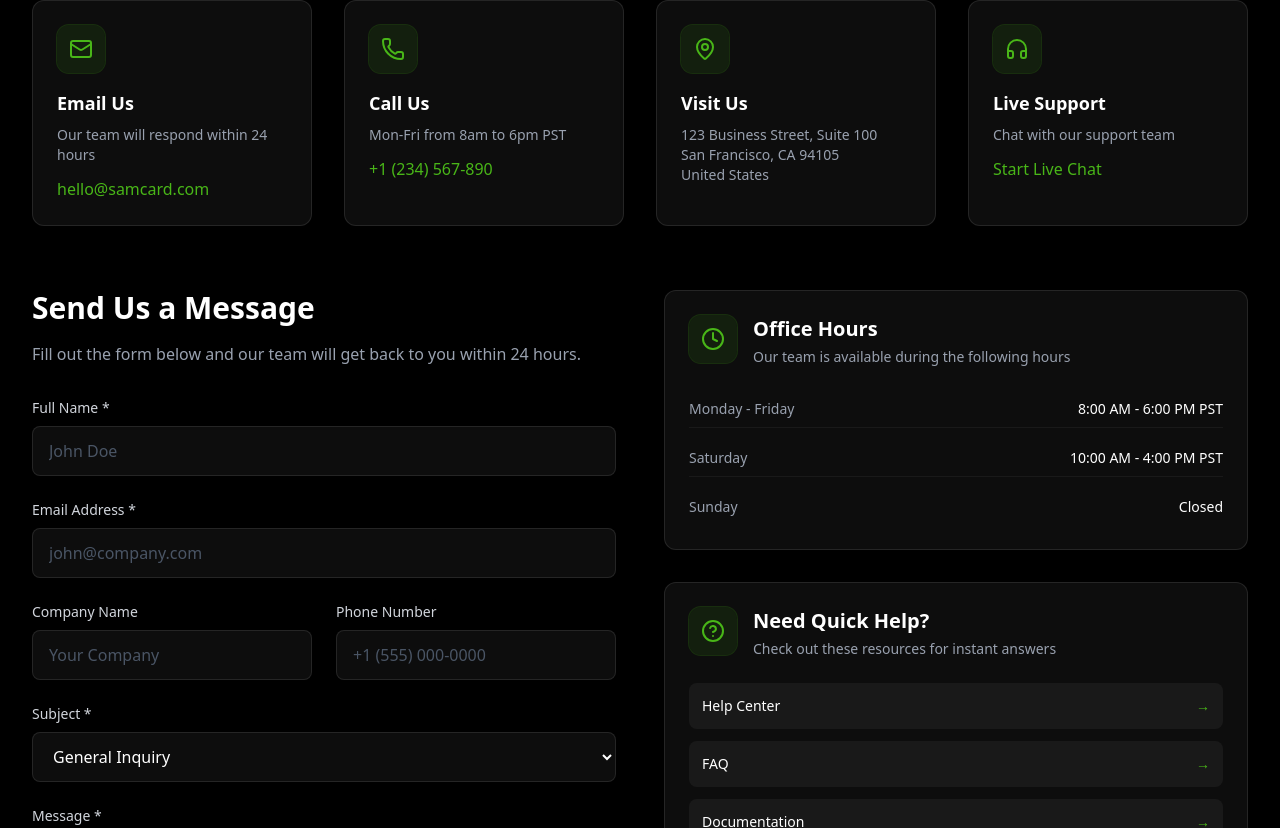
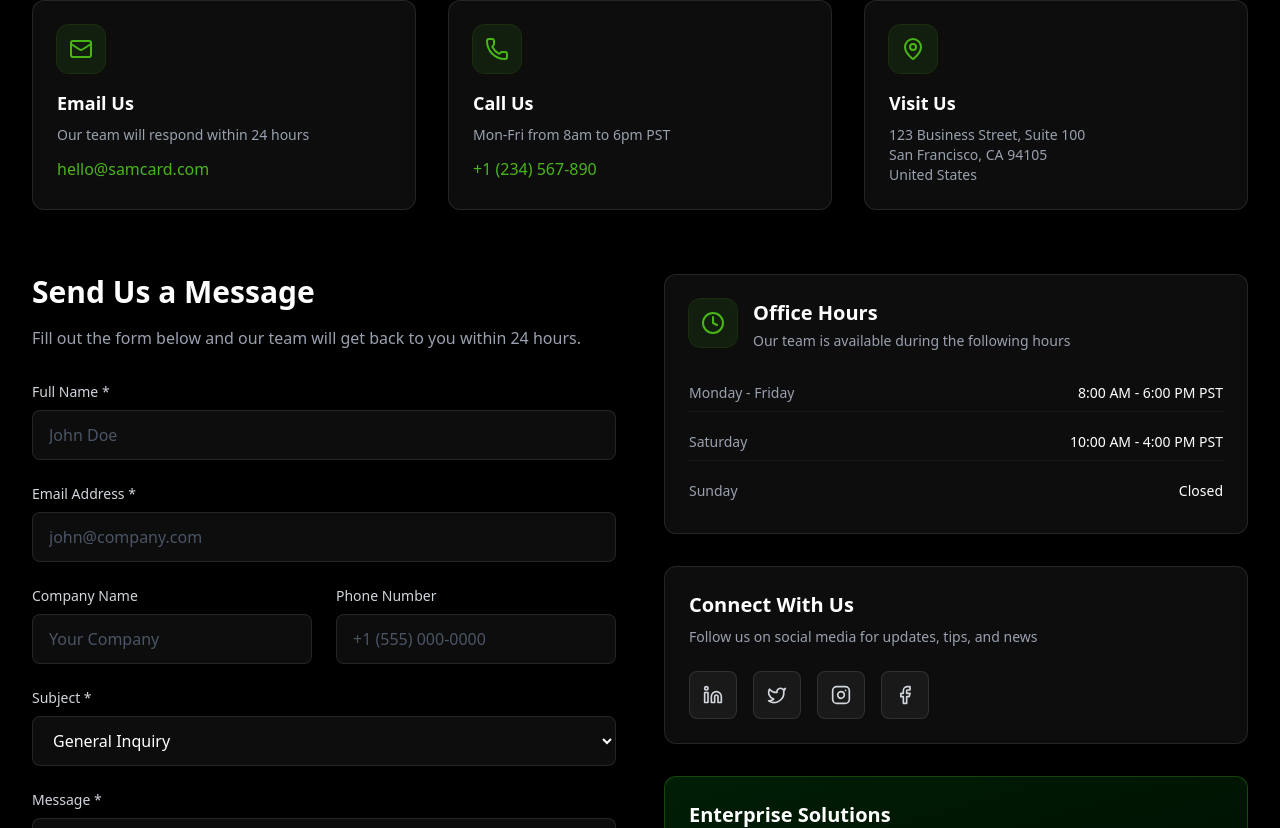
Before and after one commit to aice-xpert/samcard, a Next.js app: page /contact-us in a window 1280 px wide. Shown: the part 492-1320 px from the top of the page. Built offline with nearby package versions, Linux system fonts and the light colour scheme.

Commit message:
cookies policy page complete

```diff
--- a/src/app/contact-us/page.tsx
+++ b/src/app/contact-us/page.tsx
@@ -13,7 +13,7 @@ export default function ContactPage() {
         <div className="max-w-7xl mx-auto">
           <ContactMethods />
 
-          <div className="grid lg:grid-cols-2 gap-12">
+          <div className="grid lg:grid-cols-2 gap-12 auto-rows">
             <ContactForm />
             <ContactSidebar />
           </div>
--- a/src/components/Footer.tsx
+++ b/src/components/Footer.tsx
@@ -7,7 +7,6 @@ import {
   Facebook,
 } from "lucide-react";
 import Image from "next/image";
-import Link from "next/link";
 
 export default function Footer() {
   return (
--- a/src/components/contact-us/Methods.tsx
+++ b/src/components/contact-us/Methods.tsx
@@ -27,17 +27,12 @@ const methods = [
       </p>
     ),
   },
-  {
-    icon: Headphones,
-    title: "Live Support",
-    description: "Chat with our support team",
-    action: <button className="text-accent hover:underline">Start Live Chat</button>,
-  },
+
 ];
 
 export function ContactMethods() {
   return (
-    <div className="grid md:grid-cols-2 lg:grid-cols-4 gap-8 mb-16">
+    <div className="grid md:grid-cols-2 lg:grid-cols-3 gap-8 mb-16">
       {methods.map(({ icon: Icon, title, description, action }, i) => (
         <motion.div
           key={title}
--- a/src/components/contact-us/SideBar.tsx
+++ b/src/components/contact-us/SideBar.tsx
@@ -1,5 +1,5 @@
 "use client";
-import { Clock, HelpCircle, Mail, Linkedin, Twitter, Instagram, Facebook } from "lucide-react";
+import { Clock, Mail, Linkedin, Twitter, Instagram, Facebook } from "lucide-react";
 
 function OfficeHours() {
   const hours = [
@@ -28,38 +28,6 @@ function OfficeHours() {
             <span className="text-gray-400">{day}</span>
             <span className="text-white">{time}</span>
           </div>
-        ))}
-      </div>
-    </div>
-  );
-}
-
-function QuickLinks() {
-  const links = ["Help Center", "FAQ", "Documentation", "Video Tutorials"];
-
-  return (
-    <div className="p-6 bg-white/5 border border-white/10 rounded-xl hover:border-theme-kelly-green/30 transition-colors">
-      <div className="flex items-start gap-4 mb-6">
-        <div className="w-12 h-12 rounded-xl bg-theme-kelly-green/10 flex items-center justify-center flex-shrink-0 ring-1 ring-theme-kelly-green/20">
-          <HelpCircle className="w-6 h-6 text-accent" />
-        </div>
-        <div>
-          <h3 className="text-xl font-semibold mb-1 text-white">Need Quick Help?</h3>
-          <p className="text-gray-400 text-sm">Check out these resources for instant answers</p>
-        </div>
-      </div>
-      <div className="space-y-3">
-        {links.map((link) => (
-          <a
-            key={link}
-            href="#"
-            className="block p-3 bg-white/5 rounded-lg hover:bg-theme-kelly-green/10 hover:border-theme-kelly-green/30 border border-transparent transition-all"
-          >
-            <div className="flex items-center justify-between">
-              <span className="text-white text-sm">{link}</span>
-              <span className="text-accent text-sm">→</span>
-            </div>
-          </a>
         ))}
       </div>
     </div>
@@ -118,7 +86,6 @@ export function ContactSidebar() {
   return (
     <div className="space-y-8">
       <OfficeHours />
-      <QuickLinks />
       <SocialMedia />
       <EnterpriseContact />
     </div>
```
